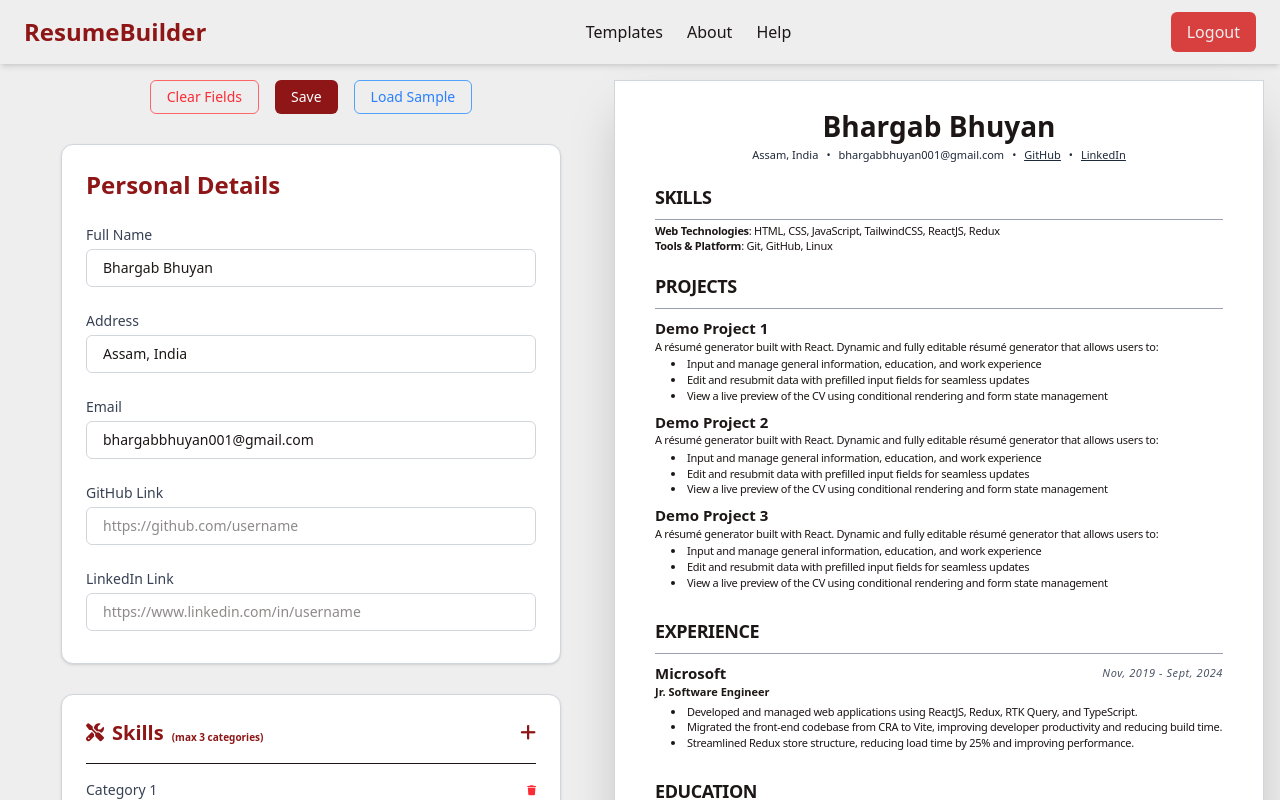
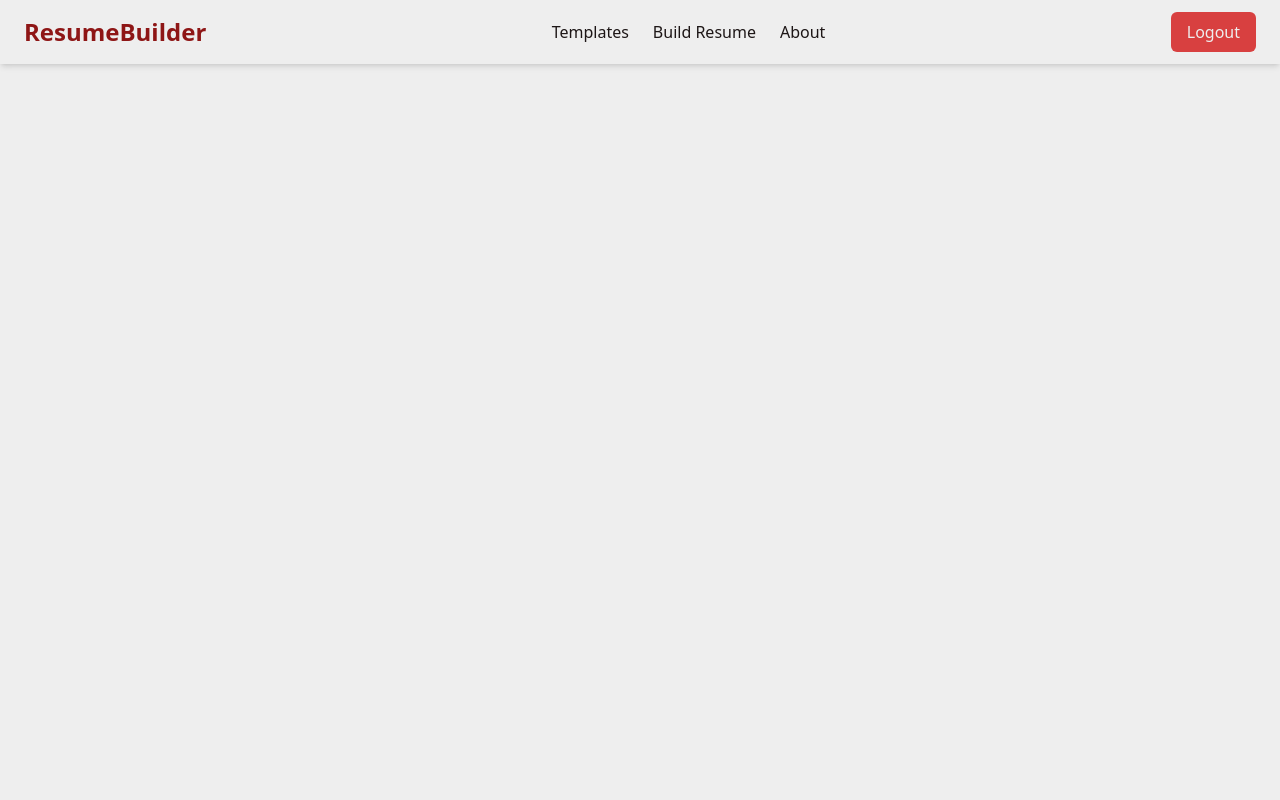
Before and after one commit to bhargablinx/resume-builder, a React (Vite) app: page / in a window 1280 px wide. Shown: the top 800 px of the page. Built offline with nearby package versions, Linux system fonts and the light colour scheme.

Commit message:
Added react router

```diff
--- a/package.json
+++ b/package.json
@@ -15,6 +15,7 @@
     "react": "^19.1.0",
     "react-dom": "^19.1.0",
     "react-redux": "^9.2.0",
+    "react-router-dom": "^7.7.0",
     "tailwindcss": "^4.1.11"
   },
   "devDependencies": {
--- a/src/App.jsx
+++ b/src/App.jsx
@@ -1,11 +1,14 @@
 import { NavBar } from "./components/NavBar";
 import { ResumeBuilder } from "./pages/ResumeBuilder";
+import { Routes, Route } from "react-router-dom";
 
 function App() {
     return (
         <>
             <NavBar />
-            <ResumeBuilder />
+            <Routes>
+                <Route path="/resume" element={<ResumeBuilder />} />
+            </Routes>
         </>
     );
 }
--- a/src/components/NavBar.jsx
+++ b/src/components/NavBar.jsx
@@ -1,4 +1,5 @@
 import { useState } from "react";
+import { NavLink } from "react-router-dom";
 
 export const NavBar = () => {
     const isLogin = true; // will be updated later after handling authentication
@@ -8,9 +9,9 @@ export const NavBar = () => {
         <nav className="bg-light px-6 py-3 shadow-md">
             <div className="flex justify-between items-center">
                 {/* Logo */}
-                <div className="text-2xl font-bold text-dark-red">
+                <NavLink to="/" className="text-2xl font-bold text-dark-red">
                     ResumeBuilder
-                </div>
+                </NavLink>
 
                 {/* Hamburger Icon */}
                 <div className="lg:hidden">
@@ -26,19 +27,22 @@ export const NavBar = () => {
                 {/* Desktop Links */}
                 <ul className="hidden lg:flex gap-6 text-dark font-medium">
                     <li>
-                        <a href="#templates" className="hover:text-dark-red">
+                        <NavLink
+                            to="/templates"
+                            className="hover:text-dark-red"
+                        >
                             Templates
-                        </a>
+                        </NavLink>
                     </li>
                     <li>
-                        <a href="#about" className="hover:text-dark-red">
-                            About
-                        </a>
+                        <NavLink to="/resume" className="hover:text-dark-red">
+                            Build Resume
+                        </NavLink>
                     </li>
                     <li>
-                        <a href="#help" className="hover:text-dark-red">
-                            Help
-                        </a>
+                        <NavLink to="/about" className="hover:text-dark-red">
+                            About
+                        </NavLink>
                     </li>
                 </ul>
 
@@ -59,15 +63,15 @@ export const NavBar = () => {
             {/* Mobile Menu */}
             {isOpen && (
                 <div className="mt-4 flex flex-col gap-4 lg:hidden text-dark font-medium">
-                    <a href="#templates" className="hover:text-dark-red">
+                    <NavLink to="/templates" className="hover:text-dark-red">
                         Templates
-                    </a>
-                    <a href="#about" className="hover:text-dark-red">
+                    </NavLink>
+                    <NavLink to="/resume" className="hover:text-dark-red">
+                        Build Resume
+                    </NavLink>
+                    <NavLink to="/about" className="hover:text-dark-red">
                         About
-                    </a>
-                    <a href="#help" className="hover:text-dark-red">
-                        Help
-                    </a>
+                    </NavLink>
                     {isLogin ? (
                         <button className="bg-light-red hover:bg-[rgb(200,50,50)] text-light px-4 py-2 rounded-md font-medium">
                             Logout
--- a/src/main.jsx
+++ b/src/main.jsx
@@ -4,11 +4,14 @@ import "./index.css";
 import App from "./App.jsx";
 import { Provider } from "react-redux";
 import { store } from "./store/store.js";
+import { BrowserRouter } from "react-router-dom";
 
 createRoot(document.getElementById("root")).render(
     <StrictMode>
-        <Provider store={store}>
-            <App />
-        </Provider>
+        <BrowserRouter>
+            <Provider store={store}>
+                <App />
+            </Provider>
+        </BrowserRouter>
     </StrictMode>
 );
```
Also changed, not shown: 1 other file (tests, documents, lock files or other folders).
